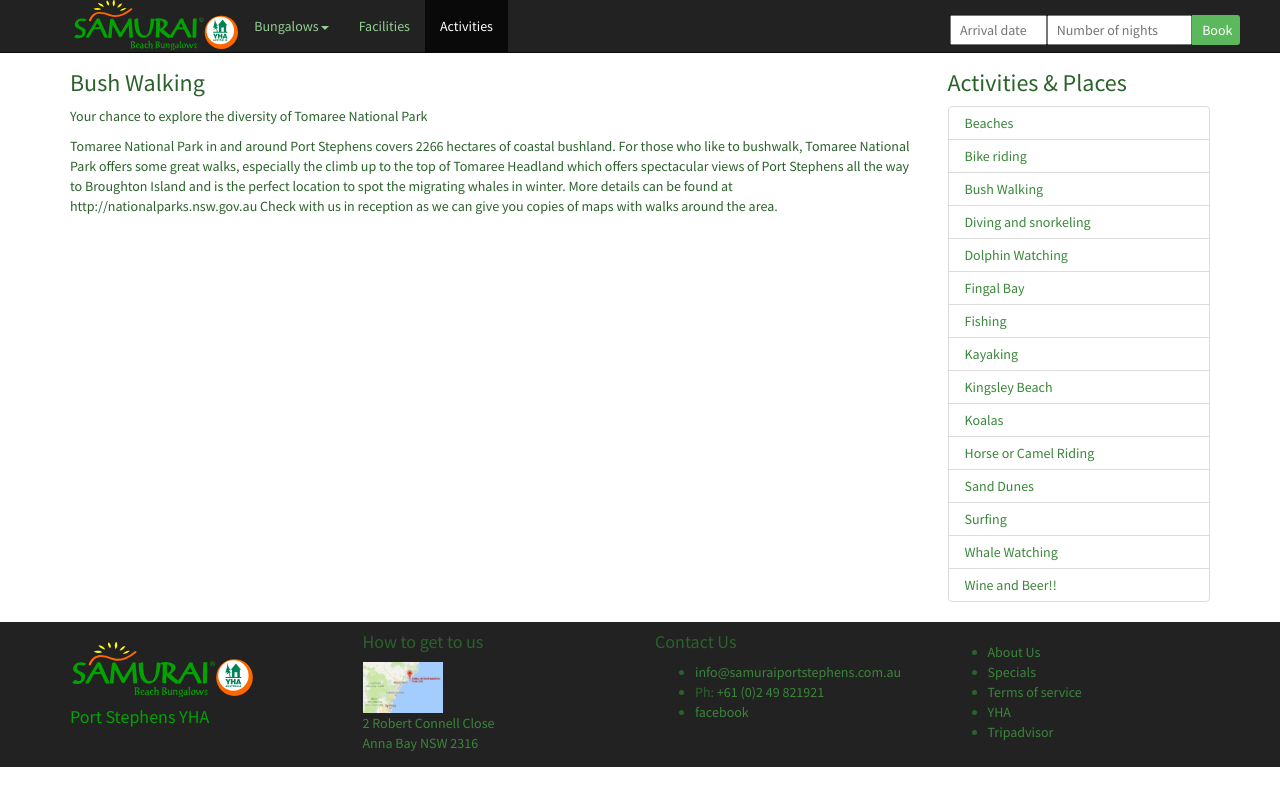
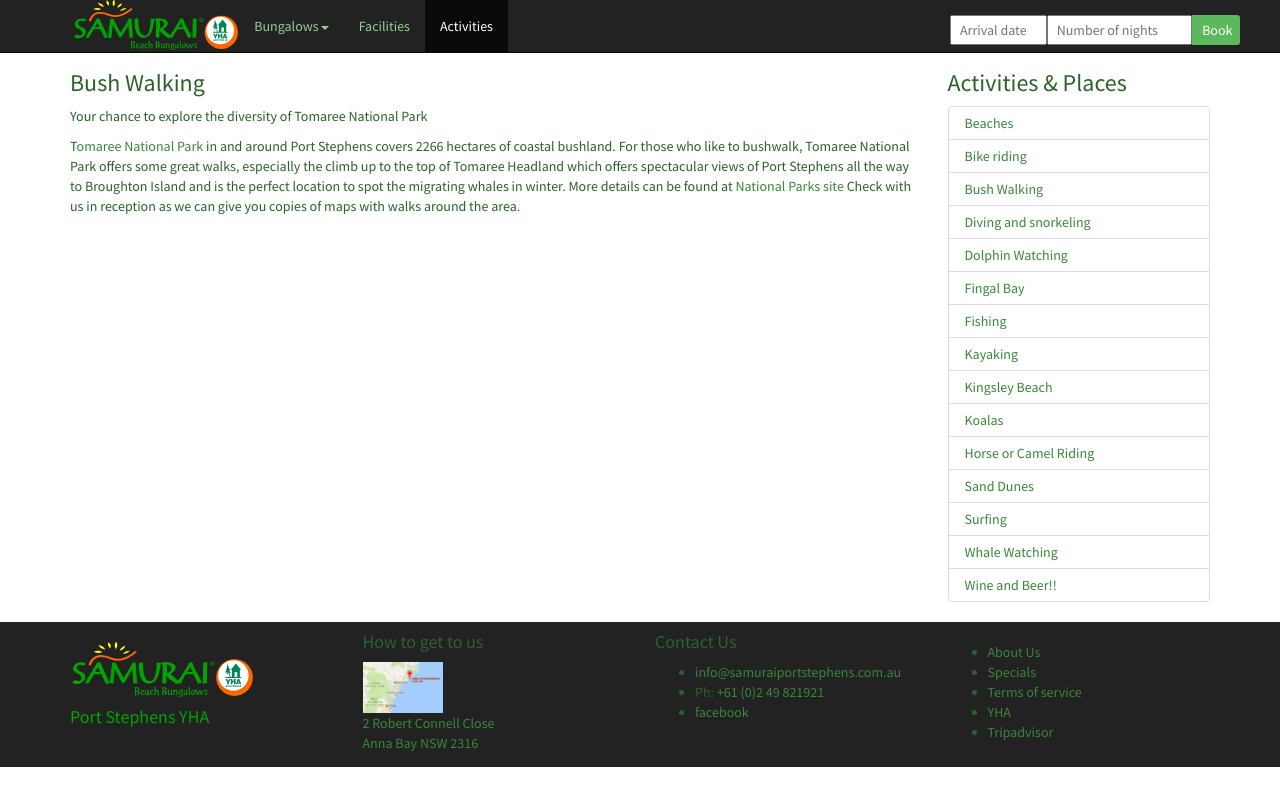
Before and after one commit to samuraibeach/samurai, a Jekyll site: the page built from _activities/03_bush-walking.md, in a window 1280 px wide. Shown: the top 806 px of the page. Built offline with Jekyll 4.4.1, drawn with Linux system fonts in a browser that asks for light colours.

Commit message:
Update from Forestry.io admin@samuraiportstephens.com.au updated _activities/03_bush-walking.md

```diff
--- a/_activities/03_bush-walking.md
+++ b/_activities/03_bush-walking.md
@@ -4,12 +4,14 @@ layout: activities
 permalink: "/activities/bush-walking"
 redirect_from: "/Activities/article/bush-walking/"
 parent: "/activities/"
+description: Great walks and awesome views
+covers: []
+images: []
+seasonal: false
 
 ---
 ### Bush Walking
 
 Your chance to explore the diversity of Tomaree National Park
 
-Tomaree National Park in and around Port Stephens covers 2266 hectares of coastal bushland.
-For those who like to bushwalk, Tomaree National Park offers some great walks, especially the climb up to the top of Tomaree Headland which offers spectacular views of Port Stephens all the way to Broughton Island and is the perfect location to spot the migrating whales in winter.
-More details can be found at http://nationalparks.nsw.gov.au Check with us in reception as we can give you copies of maps with walks around the area.
+T[omaree National Park](https://www.nationalparks.nsw.gov.au/visit-a-park/parks/tomaree-national-park "Tomaree National Park"){:target="_blank"} in and around Port Stephens covers 2266 hectares of coastal bushland. For those who like to bushwalk, Tomaree National Park offers some great walks, especially the climb up to the top of Tomaree Headland which offers spectacular views of Port Stephens all the way to Broughton Island and is the perfect location to spot the migrating whales in winter. More details can be found at [National Parks site](https://www.nationalparks.nsw.gov.au/visit-a-park/parks/tomaree-national-park "Tomaree National Park"){:target="_blank"} Check with us in reception as we can give you copies of maps with walks around the area.
```
Also changed, not shown: .forestry/front_matter/templates/activity.yml.
